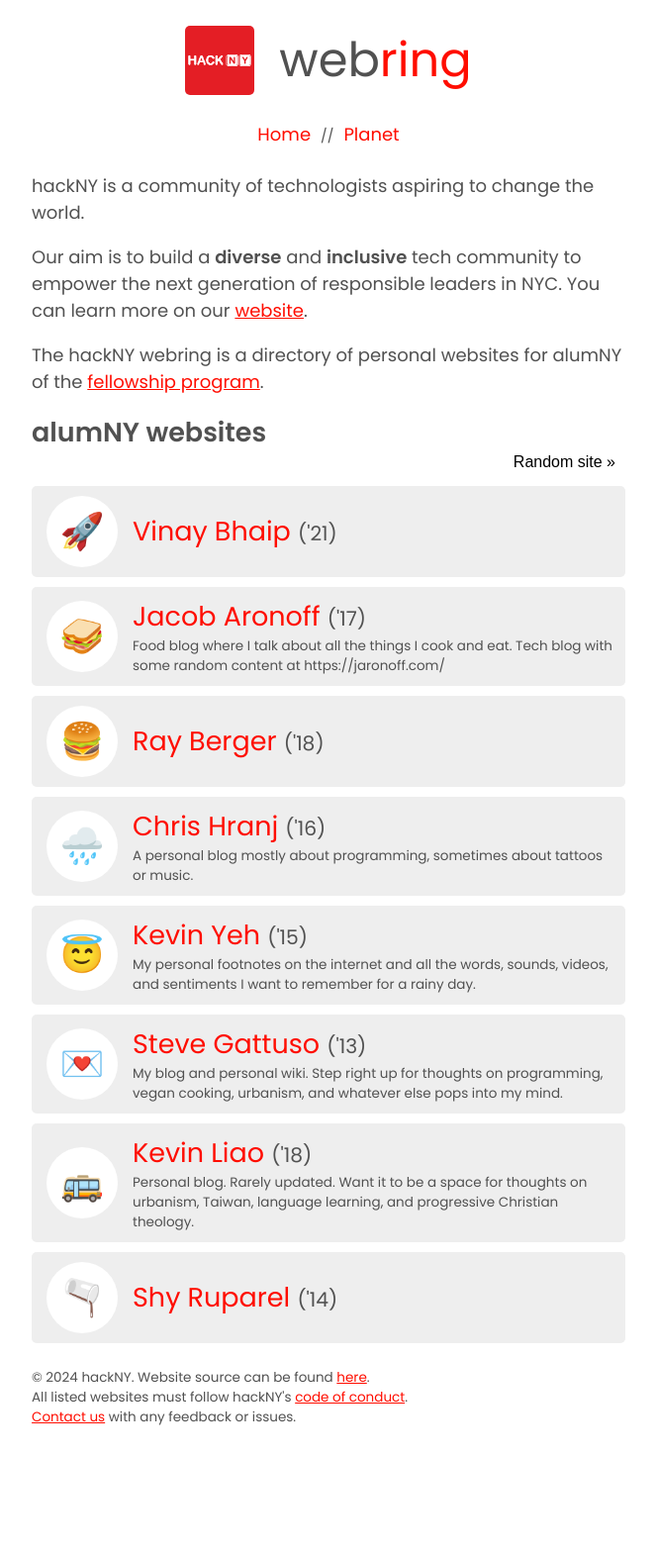
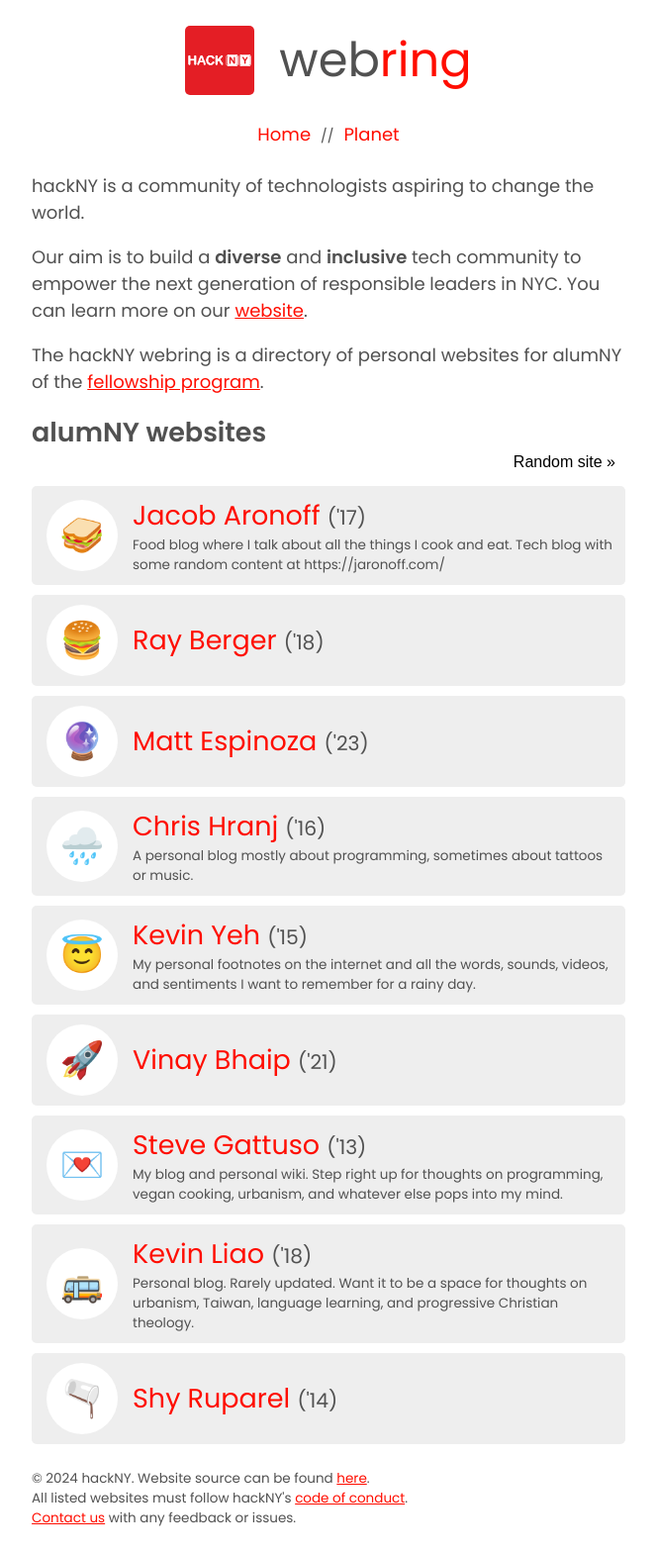
Before and after one commit to hackny/webring, a Jekyll site: the page built from index.html, in a window 1280 px wide. Shown: the whole page at 99% size, without its empty margins (308-971 px from the left). Built offline with Jekyll 4.4.1, drawn with Linux system fonts in a browser that asks for light colours; before the commit the page ends 1467 px from its top, so only the background shows below that.

Commit message:
add matt espinoza

```diff
--- a/_data/fellows.yaml
+++ b/_data/fellows.yaml
@@ -48,3 +48,7 @@
   url: http://vinaybhaip.com
   rss_url: https://vinaybhaip.com/blog/feed.xml
   emoji: 🚀
+- name: Matt Espinoza
+  year: 2023
+  url: https://www.mattespoz.com/
+  emoji: 🔮
```
